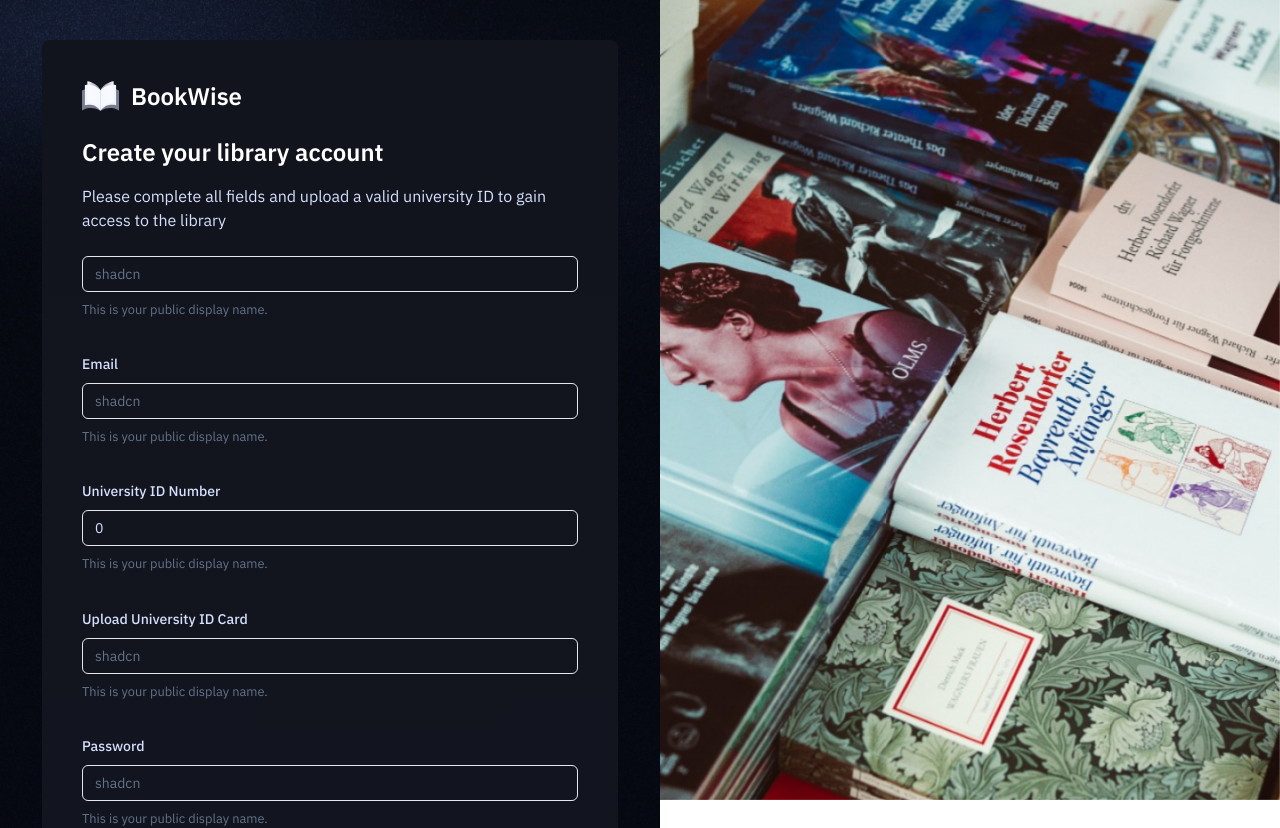
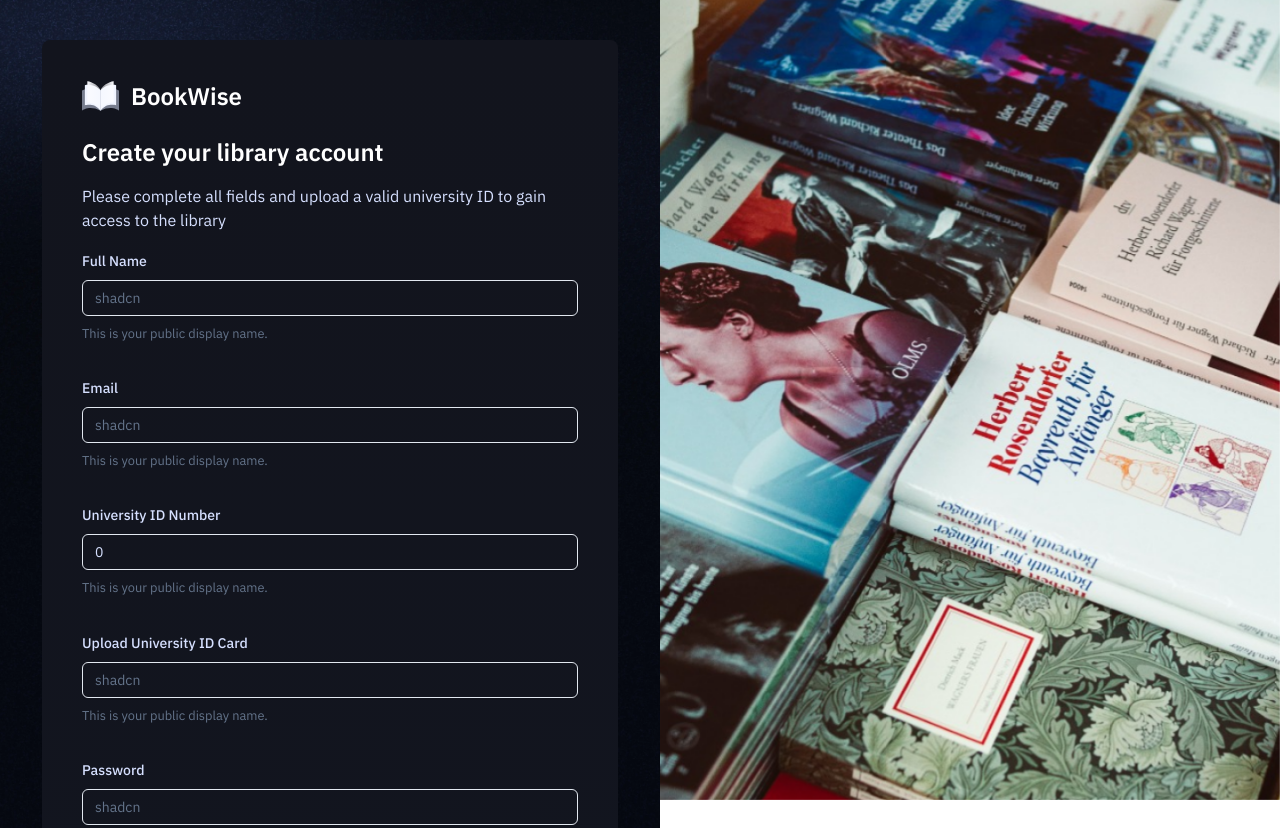
Before and after one commit to mrinmoy32/enterprise-library, a Next.js app: page /sign-up in a window 1280 px wide. Shown: the top 828 px of the page. Built offline with nearby package versions, Linux system fonts and the light colour scheme.

Commit message:
camelCase

```diff
--- a/constants/index.ts
+++ b/constants/index.ts
@@ -41,7 +41,7 @@ export const adminSideBarLinks = [
 ];
 
 export const FIELD_NAMES = {
-  fullname: "Full name",
+  fullName: "Full name",
   email: "Email",
   universityId: "University ID Number",
   password: "Password",
@@ -49,7 +49,7 @@ export const FIELD_NAMES = {
 };
 
 export const FIELD_TYPES = {
-  fullname: "text",
+  fullName: "text",
   email: "email",
   universityId: "number",
   password: "password",
```
